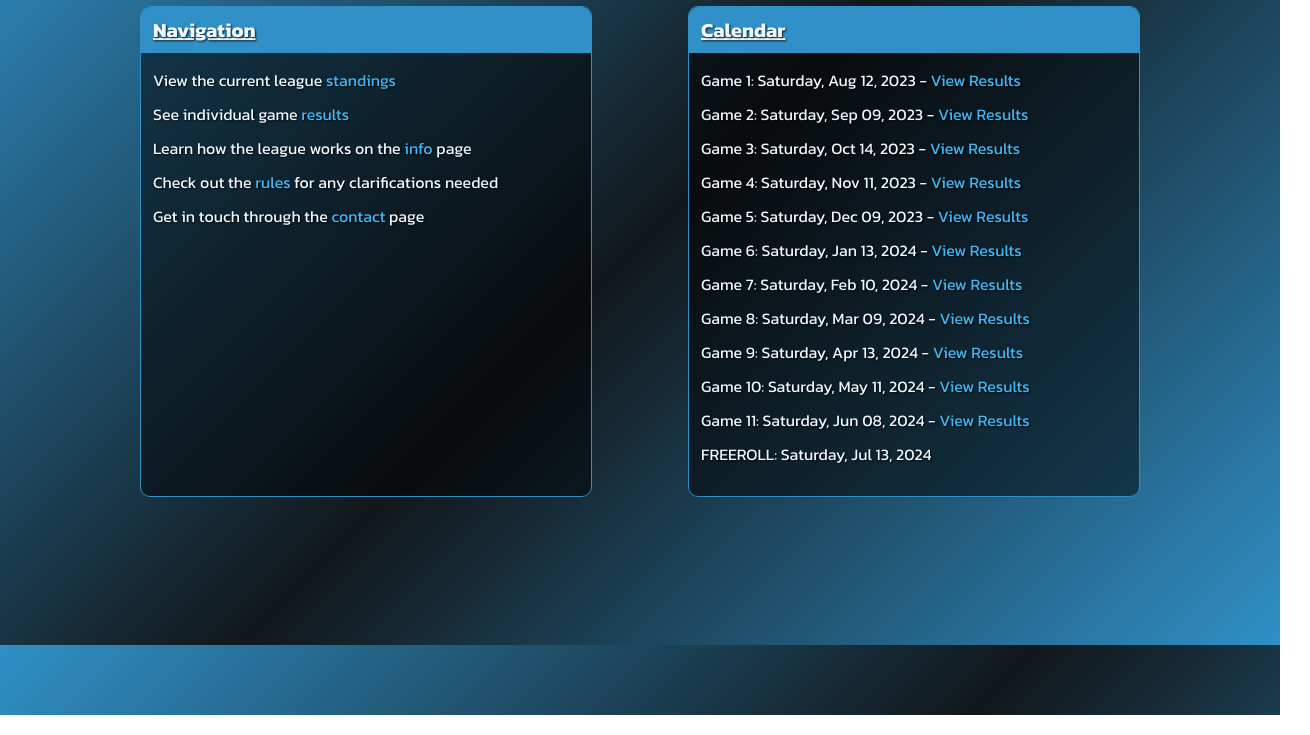
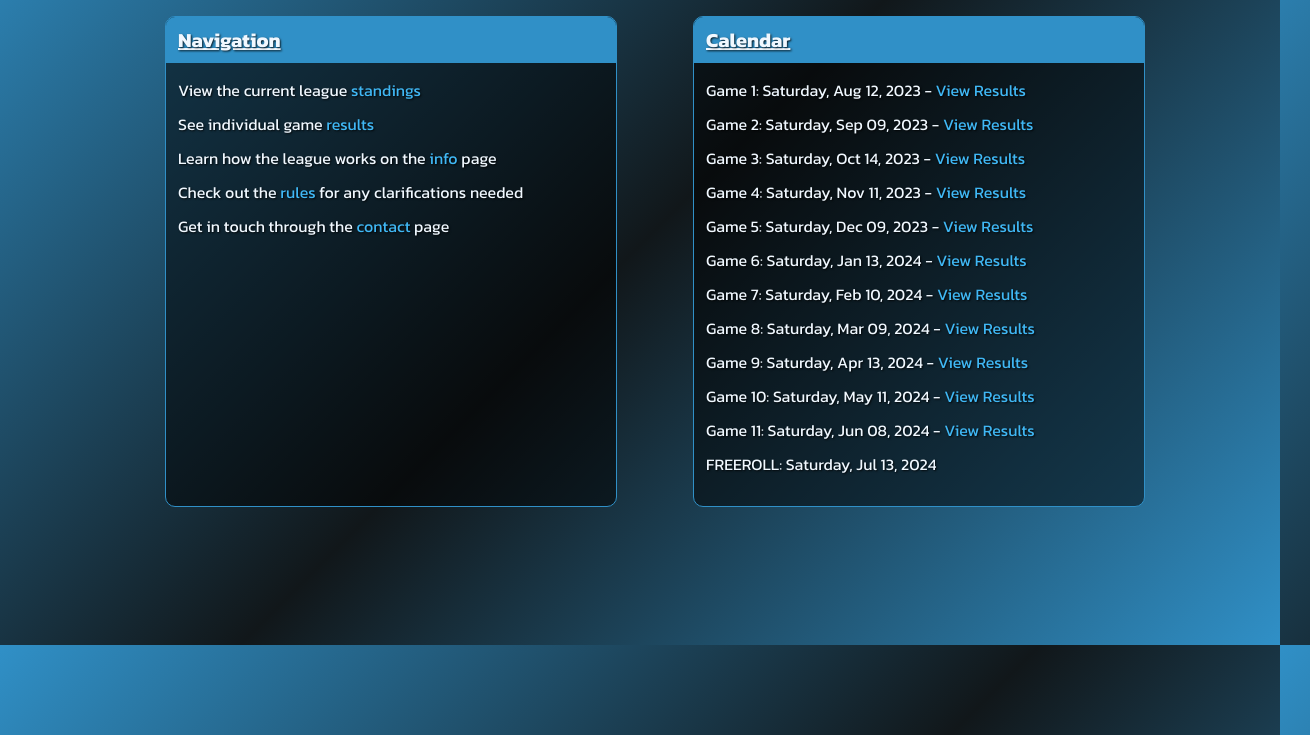
Before and after one commit to jiduto/PL, a website: page index.html in a window 1280 px wide. Shown: the part 155-890 px from the top of the page, 1310 px wide, since content can reach past the window. Drawn offline with Linux system fonts and the light colour scheme.

Commit message:
add padding to all

```diff
--- a/css/styles.css
+++ b/css/styles.css
@@ -16,7 +16,7 @@ body {
   color: #f0f8ff;
   position: relative;
   text-shadow: 1px 1px 2px rgba(0, 0, 0, 0.8);
-  padding-top: 70px; /* Space for fixed navbar */
+  padding: 70px 15px 20px; /* Space for fixed navbar */
 }
 
 @keyframes gradient {
@@ -183,7 +183,7 @@ p {
   padding: 0 0 20px;
   border: solid thin #3090c7;
   border-radius: 10px;
-  margin-bottom: 30px;
+  margin: 10px 10px 30px;
 }
 
 .home-left h2,
```
